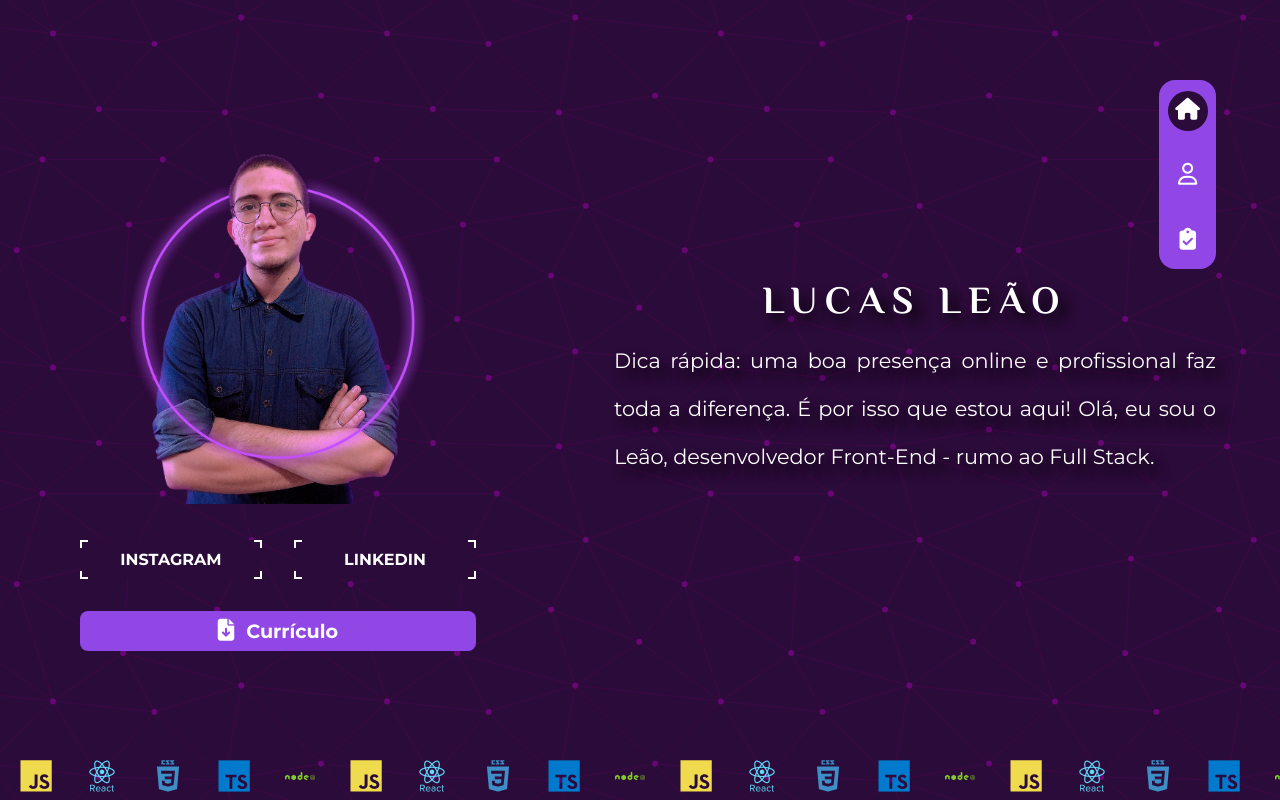
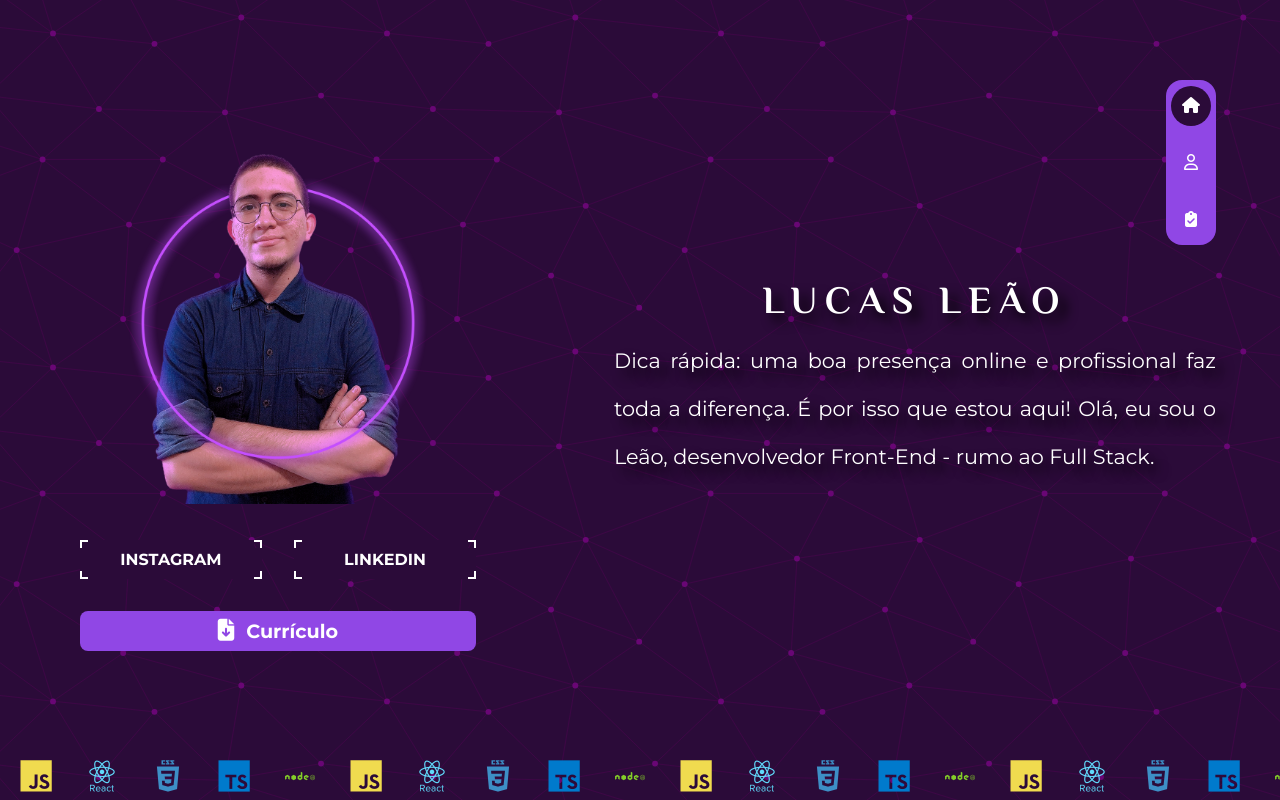
Before and after one commit to lllleao/portfolio, a React (Vite) app: page / in a window 1280 px wide. Built offline with nearby package versions, Linux system fonts and the light colour scheme; the HTML template or start-up script is replaced by a standard one.

Commit message:
fix: navbar

```diff
--- a/src/components/Aside/index.tsx
+++ b/src/components/Aside/index.tsx
@@ -2,17 +2,17 @@ import { useState } from 'react'
 import { Aside } from './styles'
 
 const NavBar = () => {
-    const [navActive, setNavActive] = useState(3)
+    const [navActive, setNavActive] = useState(-2)
     return (
         <Aside $navPos={navActive}>
             <ul>
-                <li onClick={() => setNavActive(3)}>
+                <li onClick={() => setNavActive(-2)}>
                     <i className="fa-solid fa-house"></i>
                 </li>
-                <li onClick={() => setNavActive(68)}>
+                <li onClick={() => setNavActive(55)}>
                     <i className="fa-regular fa-user"></i>
                 </li>
-                <li onClick={() => setNavActive(133)}>
+                <li onClick={() => setNavActive(112)}>
                     <i className="fa-solid fa-clipboard-check"></i>
                 </li>
             </ul>
--- a/src/components/Aside/styles.ts
+++ b/src/components/Aside/styles.ts
@@ -22,7 +22,7 @@ export const Aside = styled.aside<Props>`
 
             color: #fff;
             padding: 8px;
-            font-size: 22px;
+            font-size: 16px;
             &:nth-child(2) {
                 margin: 22px 0;
             }
```
